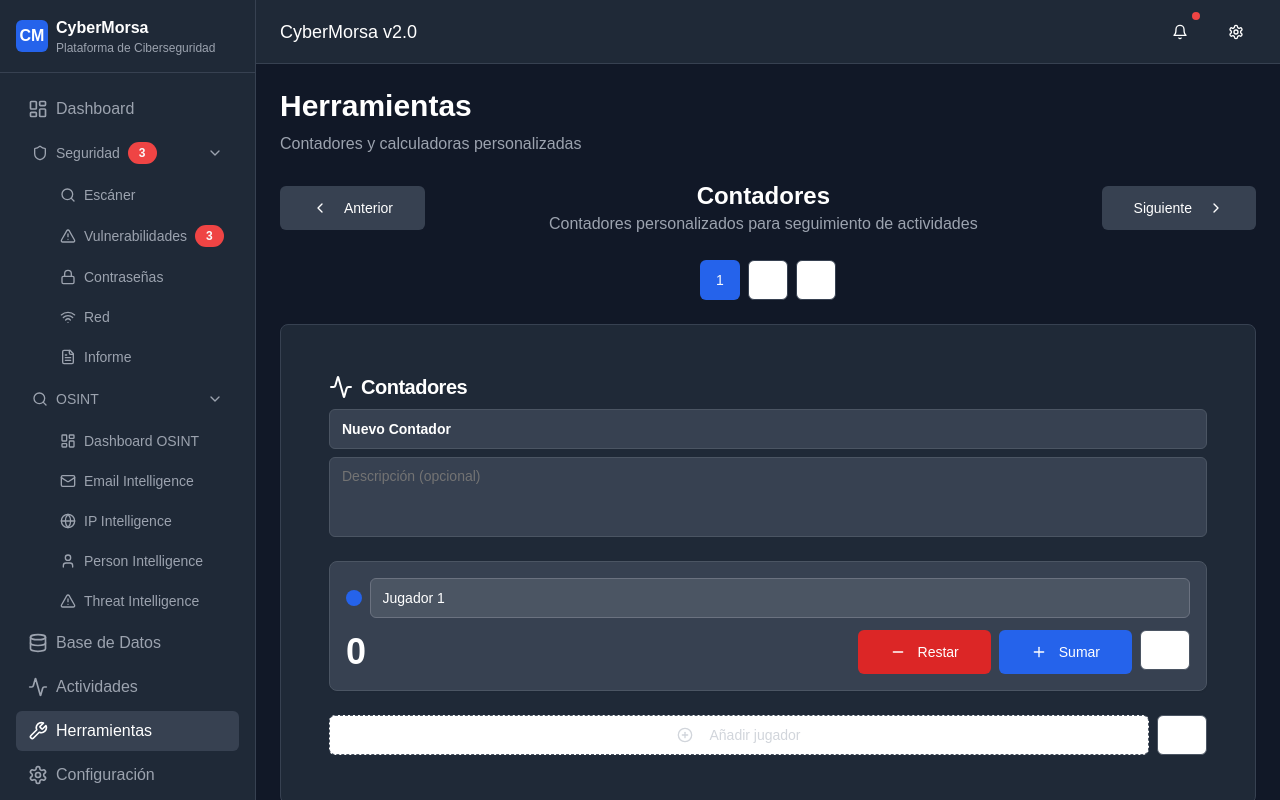
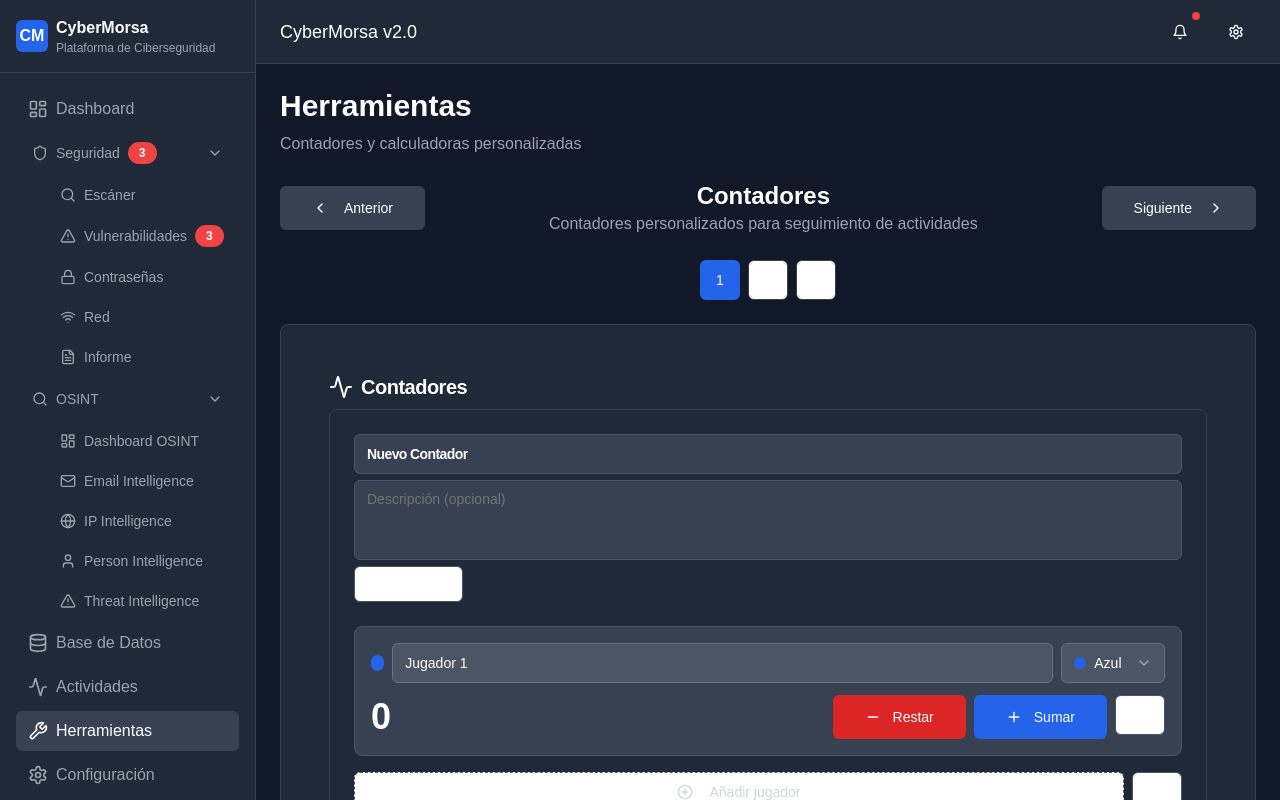
Before and after one commit to CyberMorsa/CyberMorsa-App, a Next.js app: page /dashboard/tools in a window 1280 px wide. Shown: the top 800 px of the page. Built offline with nearby package versions, Linux system fonts and the light colour scheme.

Commit message:
cambio de errores

```diff
--- a/components/activity-counter.tsx
+++ b/components/activity-counter.tsx
@@ -3,9 +3,10 @@
 import { useState, useEffect } from "react"
 import { Button } from "@/components/ui/button"
 import { Card, CardContent, CardHeader, CardTitle } from "@/components/ui/card"
-import { Plus, Minus, RotateCcw } from "lucide-react"
+import { Plus, Minus, RotateCcw, Save } from "lucide-react"
 import { Input } from "@/components/ui/input"
 import { Textarea } from "@/components/ui/textarea"
+import { useToast } from "@/hooks/use-toast"
 
 interface ActivityCounterProps {
   title: string
@@ -27,15 +28,21 @@ export function ActivityCounter({
   const [localDescription, setLocalDescription] = useState(description)
   const [isEditingTitle, setIsEditingTitle] = useState(false)
   const [isEditingDescription, setIsEditingDescription] = useState(false)
+  const [isSaving, setIsSaving] = useState(false)
+  const { toast } = useToast()
 
   // Cargar el contador desde localStorage al montar el componente
   useEffect(() => {
     const savedData = localStorage.getItem(`activity-counter-${id}`)
     if (savedData) {
-      const data = JSON.parse(savedData)
-      setCount(data.count)
-      setLocalTitle(data.title)
-      setLocalDescription(data.description)
+      try {
+        const data = JSON.parse(savedData)
+        setCount(data.count)
+        setLocalTitle(data.title)
+        setLocalDescription(data.description)
+      } catch (error) {
+        console.error("Error al cargar datos:", error)
+      }
     }
   }, [id])
 
@@ -52,34 +59,55 @@ export function ActivityCounter({
     // Guardar en la base de datos (simulado)
     const saveToDatabase = async () => {
       try {
-        await fetch("/api/activities/save", {
-          method: "POST",
-          headers: {
-            "Content-Type": "application/json",
-          },
-          body: JSON.stringify({
-            id,
-            ...data,
-          }),
-        })
+        setIsSaving(true)
+        // Simulación de guardado
+        await new Promise((resolve) => setTimeout(resolve, 500))
+
+        // Aquí iría la llamada real a la API
+        // await fetch("/api/activities/save", {
+        //   method: "POST",
+        //   headers: {
+        //     "Content-Type": "application/json",
+        //   },
+        //   body: JSON.stringify({
+        //     id,
+        //     ...data,
+        //   }),
+        // })
+
+        setIsSaving(false)
       } catch (error) {
         console.error("Error al guardar en la base de datos:", error)
+        setIsSaving(false)
       }
     }
 
-    saveToDatabase()
+    const debounce = setTimeout(() => {
+      saveToDatabase()
+    }, 1000)
+
+    return () => clearTimeout(debounce)
   }, [count, localTitle, localDescription, id])
 
   const increment = () => setCount(count + 1)
+
   const decrement = () => {
     if (count > 0 || allowNegative) {
       setCount(count - 1)
     }
   }
+
   const reset = () => {
     if (confirm("¿Estás seguro de que quieres reiniciar el contador a cero?")) {
       setCount(0)
     }
+  }
+
+  const saveManually = () => {
+    toast({
+      title: "Guardado",
+      description: "Los datos se han guardado correctamente",
+    })
   }
 
   return (
@@ -99,7 +127,7 @@ export function ActivityCounter({
             className="text-xl font-bold text-white cursor-pointer hover:text-blue-400"
             onClick={() => setIsEditingTitle(true)}
           >
-            {localTitle}
+            {localTitle || "Haz clic para añadir un título"}
           </CardTitle>
         )}
 
@@ -152,6 +180,18 @@ export function ActivityCounter({
                 <span>Reiniciar</span>
               </Button>
             </div>
+            <div className="mt-4 flex items-center">
+              <Button
+                onClick={saveManually}
+                variant="outline"
+                className="border-gray-600 text-white hover:bg-gray-700"
+                disabled={isSaving}
+              >
+                <Save className="mr-2 h-4 w-4" />
+                <span>{isSaving ? "Guardando..." : "Guardar"}</span>
+              </Button>
+              {isSaving && <span className="ml-2 text-sm text-gray-400">Guardando cambios...</span>}
+            </div>
           </div>
         </div>
       </CardContent>
--- a/components/enhanced-counter.tsx
+++ b/components/enhanced-counter.tsx
@@ -2,10 +2,12 @@
 
 import { useState, useEffect } from "react"
 import { Button } from "@/components/ui/button"
-import { Card, CardContent } from "@/components/ui/card"
-import { Plus, Minus, RotateCcw, Trash, PlusCircle } from "lucide-react"
+import { Card, CardContent, CardHeader, CardTitle } from "@/components/ui/card"
+import { Plus, Minus, RotateCcw, Trash, PlusCircle, Save } from "lucide-react"
 import { Input } from "@/components/ui/input"
 import { Textarea } from "@/components/ui/textarea"
+import { useToast } from "@/hooks/use-toast"
+import { Select, SelectContent, SelectItem, SelectTrigger, SelectValue } from "@/components/ui/select"
 
 interface Player {
   id: string
@@ -27,6 +29,8 @@ const COLORS = [
   { name: "Rosa", bg: "bg-pink-600", hover: "hover:bg-pink-700", text: "text-white" },
   { name: "Índigo", bg: "bg-indigo-600", hover: "hover:bg-indigo-700", text: "text-white" },
   { name: "Rojo", bg: "bg-red-600", hover: "hover:bg-red-700", text: "text-white" },
+  {},
+  { name: "Rojo", bg: "bg-red-600", hover: "hover:bg-red-700", text: "text-white" },
   { name: "Naranja", bg: "bg-orange-600", hover: "hover:bg-orange-700", text: "text-white" },
 ]
 
@@ -38,15 +42,20 @@ export function EnhancedCounter({ id, initialTitle = "Nuevo Contador" }: Enhance
   ])
   const [isSaving, setIsSaving] = useState(false)
   const [saveStatus, setSaveStatus] = useState<"idle" | "saving" | "saved" | "error">("idle")
+  const { toast } = useToast()
 
   // Cargar datos guardados al montar el componente
   useEffect(() => {
     const savedData = localStorage.getItem(`enhanced-counter-${id}`)
     if (savedData) {
+      try {
         const data = JSON.parse(savedData)
         setTitle(data.title)
         setDescription(data.description)
         setPlayers(data.players)
+      } catch (error) {
+        console.error("Error al cargar datos:", error)
+      }
     }
   }, [id])
 
@@ -124,6 +133,10 @@ export function EnhancedCounter({ id, initialTitle = "Nuevo Contador" }: Enhance
     setPlayers(players.map((player) => (player.id === playerId ? { ...player, name } : player)))
   }
 
+  const updatePlayerColor = (playerId: string, color: string) => {
+    setPlayers(players.map((player) => (player.id === playerId ? { ...player, color } : player)))
+  }
+
   const incrementPlayer = (playerId: string) => {
     setPlayers(players.map((player) => (player.id === playerId ? { ...player, count: player.count + 1 } : player)))
   }
@@ -151,20 +164,30 @@ export function EnhancedCounter({ id, initialTitle = "Nuevo Contador" }: Enhance
     return color ? `${color.bg} ${color.hover} ${color.text}` : ""
   }
 
+  const saveManually = () => {
+    setSaveStatus("saving")
+    setTimeout(() => {
+      setSaveStatus("saved")
+      toast({
+        title: "Guardado",
+        description: "Los datos se han guardado correctamente",
+      })
+      setTimeout(() => setSaveStatus("idle"), 2000)
+    }, 500)
+  }
+
   return (
-    <div className="space-y-6">
-      <div className="space-y-2">
-        <div className="flex items-center gap-2">
+    <Card className="bg-gray-800 border-gray-700">
+      <CardHeader>
+        <CardTitle className="text-white">
           <Input
             value={title}
             onChange={(e) => setTitle(e.target.value)}
             className="text-xl font-bold bg-gray-700 border-gray-600 text-white"
             placeholder="Título del contador"
           />
-          {saveStatus === "saving" && <span className="text-xs text-blue-400">Guardando...</span>}
-          {saveStatus === "saved" && <span className="text-xs text-green-400">¡Guardado!</span>}
-          {saveStatus === "error" && <span className="text-xs text-red-400">Error al guardar</span>}
-        </div>
+        </CardTitle>
+        <div className="mt-2">
           <Textarea
             value={description}
             onChange={(e) => setDescription(e.target.value)}
@@ -173,7 +196,23 @@ export function EnhancedCounter({ id, initialTitle = "Nuevo Contador" }: Enhance
             rows={2}
           />
         </div>
-
+        <div className="flex items-center mt-2">
+          <Button
+            onClick={saveManually}
+            variant="outline"
+            size="sm"
+            className="border-gray-600 text-white hover:bg-gray-700"
+            disabled={saveStatus === "saving"}
+          >
+            <Save className="mr-2 h-4 w-4" />
+            <span>{saveStatus === "saving" ? "Guardando..." : "Guardar"}</span>
+          </Button>
+          {saveStatus === "saving" && <span className="ml-2 text-xs text-blue-400">Guardando...</span>}
+          {saveStatus === "saved" && <span className="ml-2 text-xs text-green-400">¡Guardado!</span>}
+          {saveStatus === "error" && <span className="ml-2 text-xs text-red-400">Error al guardar</span>}
+        </div>
+      </CardHeader>
+      <CardContent>
         <div className="space-y-4">
           {players.map((player) => (
             <Card key={player.id} className="bg-gray-700 border-gray-600">
@@ -186,6 +225,21 @@ export function EnhancedCounter({ id, initialTitle = "Nuevo Contador" }: Enhance
                     className="bg-gray-600 border-gray-500 text-white"
                     placeholder="Nombre del jugador"
                   />
+                  <Select value={player.color} onValueChange={(value) => updatePlayerColor(player.id, value)}>
+                    <SelectTrigger className="w-[120px] bg-gray-600 border-gray-500 text-white">
+                      <SelectValue placeholder="Color" />
+                    </SelectTrigger>
+                    <SelectContent className="bg-gray-700 border-gray-600 text-white">
+                      {COLORS.map((color) => (
+                        <SelectItem key={color.name} value={color.bg}>
+                          <div className="flex items-center">
+                            <div className={`w-3 h-3 rounded-full ${color.bg} mr-2`}></div>
+                            <span>{color.name}</span>
+                          </div>
+                        </SelectItem>
+                      ))}
+                    </SelectContent>
+                  </Select>
                   {players.length > 1 && (
                     <Button
                       variant="ghost"
@@ -231,7 +285,7 @@ export function EnhancedCounter({ id, initialTitle = "Nuevo Contador" }: Enhance
           ))}
         </div>
 
-      <div className="flex gap-2">
+        <div className="flex gap-2 mt-4">
           <Button
             onClick={addPlayer}
             variant="outline"
@@ -244,6 +298,7 @@ export function EnhancedCounter({ id, initialTitle = "Nuevo Contador" }: Enhance
             <RotateCcw className="h-5 w-5" />
           </Button>
         </div>
-    </div>
+      </CardContent>
+    </Card>
   )
 }
```
Also changed, not shown: components/osint/watchlist-monitor.tsx (+26 -37 lines). Lines whose indentation alone changed are shown as unchanged.
